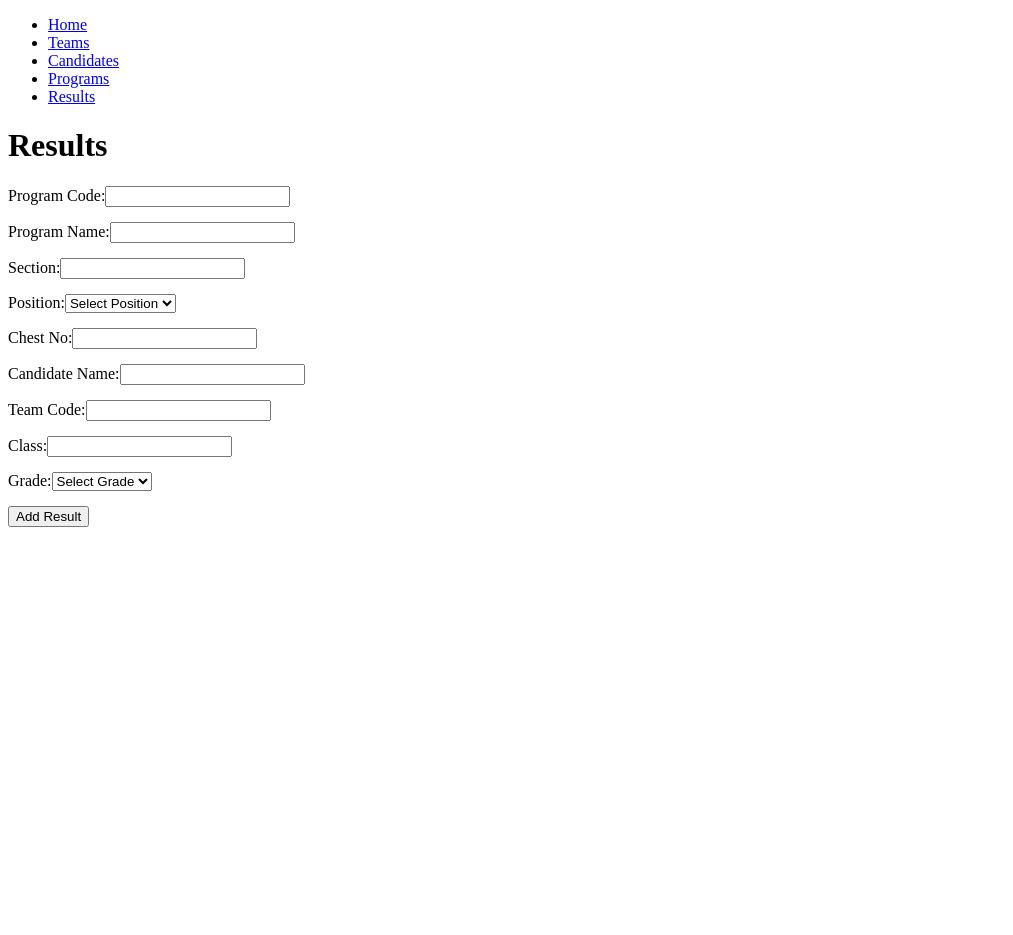
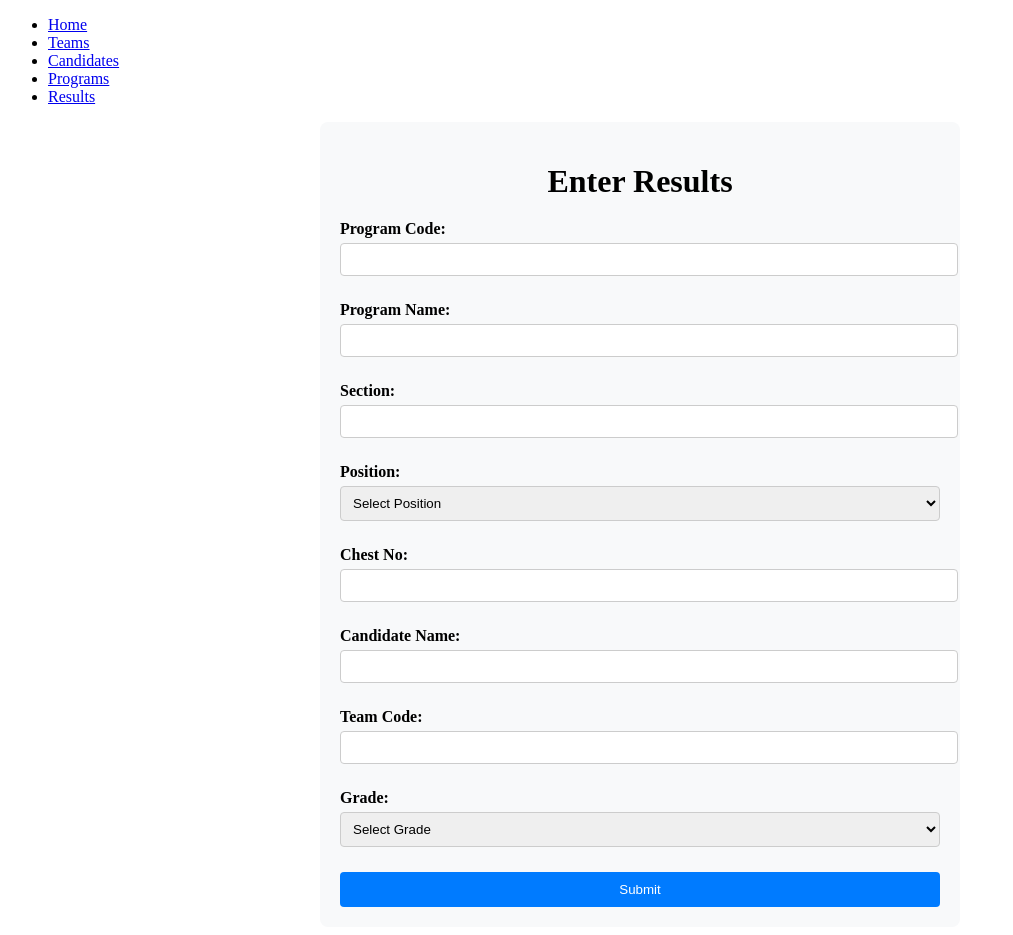
Before and after one commit to Javadamkd/art-fest-management, a Next.js app: page /results in a window 1280 px wide. Shown: the whole page, without its empty margins (0-1013 px from the left). Before the commit the page ends 800 px from the top, so only its background shows below. Built offline with nearby package versions, Linux system fonts and the light colour scheme.

Commit message:
Update results.js

```diff
--- a/pages/results.js
+++ b/pages/results.js
@@ -1,5 +1,4 @@
-// pages/results.js
-import { useState, useEffect } from 'react';
+import { useState } from 'react';
 import styles from '../styles/results.module.css'; // Import the CSS module
 
 const Results = () => {
@@ -10,55 +9,56 @@ const Results = () => {
   const [chestNo, setChestNo] = useState('');
   const [candidateName, setCandidateName] = useState('');
   const [teamCode, setTeamCode] = useState('');
-  const [class_, setClass] = useState('');
   const [grade, setGrade] = useState('');
 
-  // Fetch the program details when the program code changes
-  useEffect(() => {
-    if (programCode) {
-      // Fetch program details from your data source
-      const program = {}; // Replace with actual lookup
-      setProgramName(program.name);
-      setSection(program.section);
-    }
-  }, [programCode]);
-
-  // Fetch the candidate details when the chest number changes
-  useEffect(() => {
-    if (chestNo) {
-      // Fetch candidate details from your data source
-      const candidate = {}; // Replace with actual lookup
-      setCandidateName(candidate.name);
-      setTeamCode(candidate.teamCode);
-      setClass(candidate.class);
-    }
-  }, [chestNo]);
-
+  // Function to handle form submission
   const handleSubmit = (e) => {
     e.preventDefault();
     // Handle form submission logic
-    console.log({ programCode, programName, section, position, chestNo, candidateName, teamCode, class_, grade });
   };
 
   return (
-    <div className={styles.container}>
-      <h1>Results</h1>
-      <form onSubmit={handleSubmit} className={styles.form}>
+    <div className={styles.resultsContainer}>
+      <h1 className={styles.heading}>Enter Results</h1>
+      <form onSubmit={handleSubmit}>
         <div className={styles.formGroup}>
-          <label>Program Code:</label>
-          <input type="text" value={programCode} onChange={(e) => setProgramCode(e.target.value)} required />
+          <label className={styles.label} htmlFor="programCode">Program Code:</label>
+          <input
+            type="text"
+            id="programCode"
+            className={styles.input}
+            value={programCode}
+            onChange={(e) => setProgramCode(e.target.value)}
+          />
         </div>
         <div className={styles.formGroup}>
-          <label>Program Name:</label>
-          <input type="text" value={programName} readOnly />
+          <label className={styles.label} htmlFor="programName">Program Name:</label>
+          <input
+            type="text"
+            id="programName"
+            className={styles.input}
+            value={programName}
+            readOnly
+          />
         </div>
         <div className={styles.formGroup}>
-          <label>Section:</label>
-          <input type="text" value={section} readOnly />
+          <label className={styles.label} htmlFor="section">Section:</label>
+          <input
+            type="text"
+            id="section"
+            className={styles.input}
+            value={section}
+            readOnly
+          />
         </div>
         <div className={styles.formGroup}>
-          <label>Position:</label>
-          <select value={position} onChange={(e) => setPosition(e.target.value)} required>
+          <label className={styles.label} htmlFor="position">Position:</label>
+          <select
+            id="position"
+            className={styles.select}
+            value={position}
+            onChange={(e) => setPosition(e.target.value)}
+          >
             <option value="">Select Position</option>
             <option value="1">1</option>
             <option value="2">2</option>
@@ -66,30 +66,49 @@ const Results = () => {
           </select>
         </div>
         <div className={styles.formGroup}>
-          <label>Chest No:</label>
-          <input type="text" value={chestNo} onChange={(e) => setChestNo(e.target.value)} required />
+          <label className={styles.label} htmlFor="chestNo">Chest No:</label>
+          <input
+            type="text"
+            id="chestNo"
+            className={styles.input}
+            value={chestNo}
+            onChange={(e) => setChestNo(e.target.value)}
+          />
         </div>
         <div className={styles.formGroup}>
-          <label>Candidate Name:</label>
-          <input type="text" value={candidateName} readOnly />
+          <label className={styles.label} htmlFor="candidateName">Candidate Name:</label>
+          <input
+            type="text"
+            id="candidateName"
+            className={styles.input}
+            value={candidateName}
+            readOnly
+          />
         </div>
         <div className={styles.formGroup}>
-          <label>Team Code:</label>
-          <input type="text" value={teamCode} readOnly />
+          <label className={styles.label} htmlFor="teamCode">Team Code:</label>
+          <input
+            type="text"
+            id="teamCode"
+            className={styles.input}
+            value={teamCode}
+            readOnly
+          />
         </div>
         <div className={styles.formGroup}>
-          <label>Class:</label>
-          <input type="text" value={class_} readOnly />
-        </div>
-        <div className={styles.formGroup}>
-          <label>Grade:</label>
-          <select value={grade} onChange={(e) => setGrade(e.target.value)} required>
+          <label className={styles.label} htmlFor="grade">Grade:</label>
+          <select
+            id="grade"
+            className={styles.select}
+            value={grade}
+            onChange={(e) => setGrade(e.target.value)}
+          >
             <option value="">Select Grade</option>
             <option value="A">A</option>
             <option value="B">B</option>
           </select>
         </div>
-        <button type="submit" className={styles.submitButton}>Add Result</button>
+        <button type="submit" className={styles.button}>Submit</button>
       </form>
     </div>
   );
```
